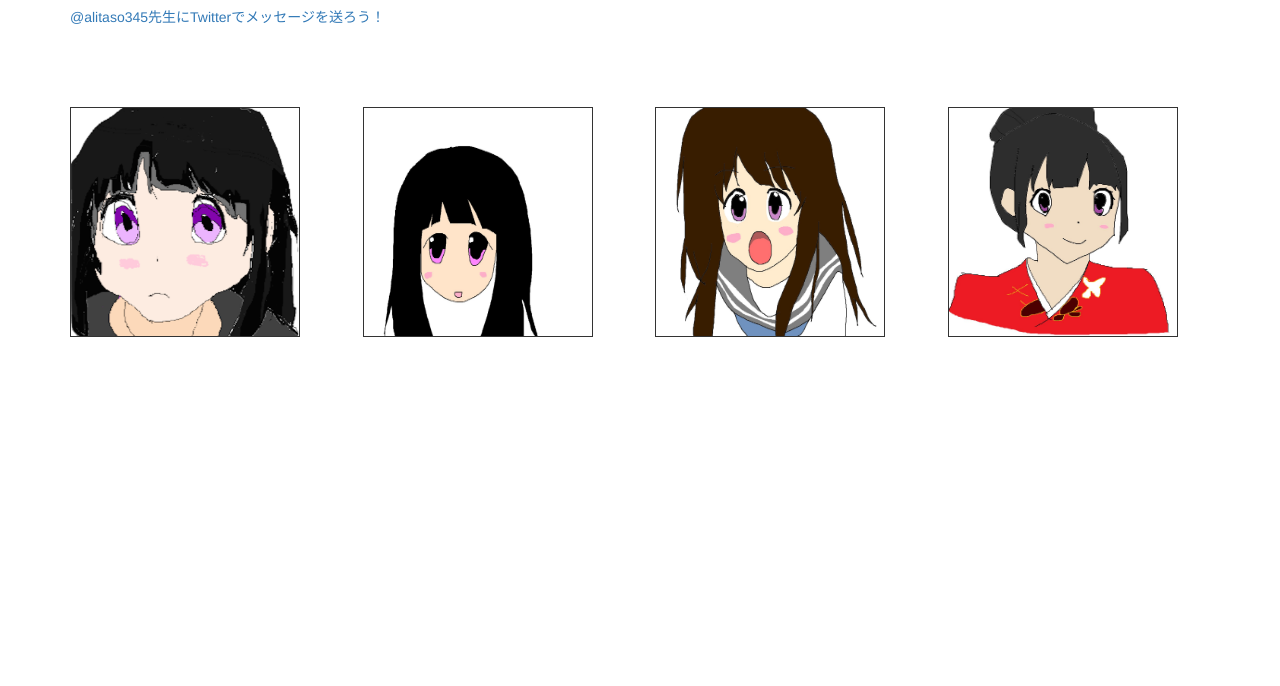
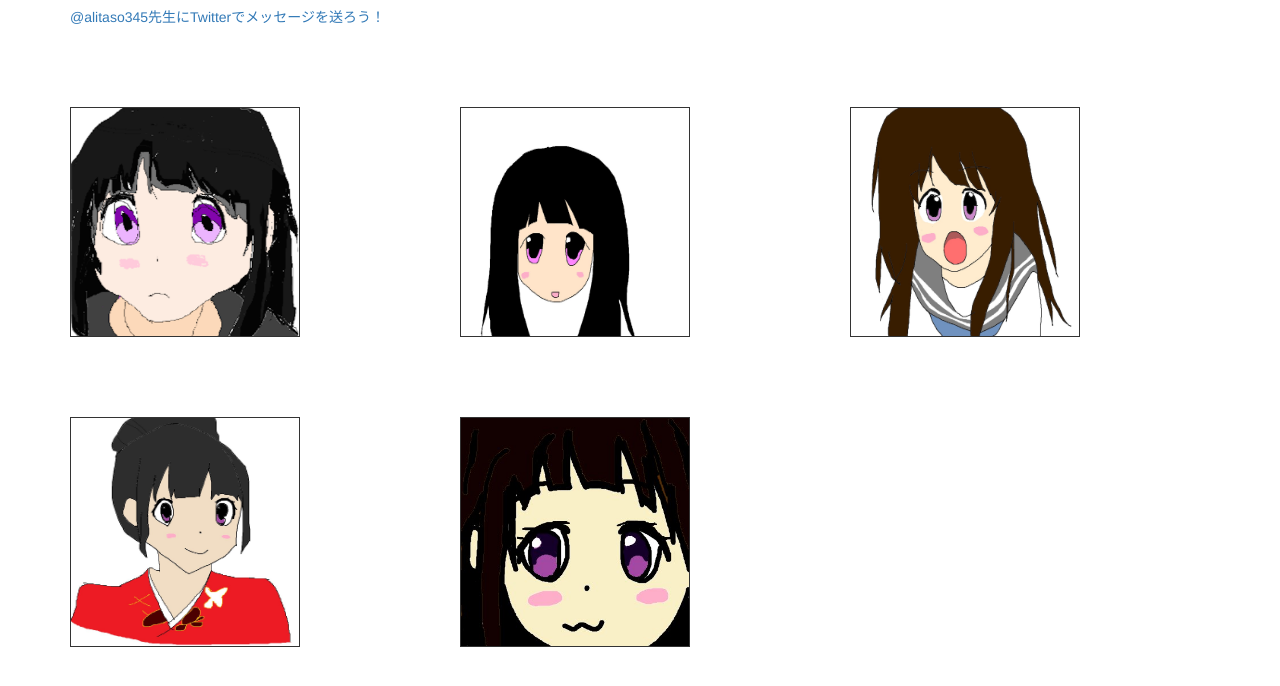
Before and after one commit to pps5/AlitasoFan, a plain HTML site: page index.html in a window 1280 px wide. Shown: the part 56-742 px from the top of the page. Drawn offline with nearby package versions, Linux system fonts and the light colour scheme.

Commit message:
add picture

```diff
--- a/index.html
+++ b/index.html
@@ -16,10 +16,11 @@
             </div>
 
             <div class="row">
-                <div class="col-sm-4 col-md-3"><img src="img/erutaso1.png" class="icon"></div>
-                <div class="col-sm-4 col-md-3"><img src="img/erutaso2.jpg" class="icon"></div>
-                <div class="col-sm-4 col-md-3"><img src="img/erutaso3.jpg" class="icon"></div>
-                <div class="col-sm-4 col-md-3"><img src="img/erutaso4.jpg" class="icon"></div>
+                <div class="col-sm-4"><img src="img/erutaso1.png" class="icon"></div>
+                <div class="col-sm-4"><img src="img/erutaso2.jpg" class="icon"></div>
+                <div class="col-sm-4"><img src="img/erutaso3.jpg" class="icon"></div>
+                <div class="col-sm-4"><img src="img/erutaso4.jpg" class="icon"></div>
+                <div class="col-sm-4"><img src="img/erutaso5-2.jpg" class="icon"></div>
             </div>
         </div>
      </body>
```
Also changed, not shown: img/erutaso5-1.jpg (added), img/erutaso5-2.jpg (added).
